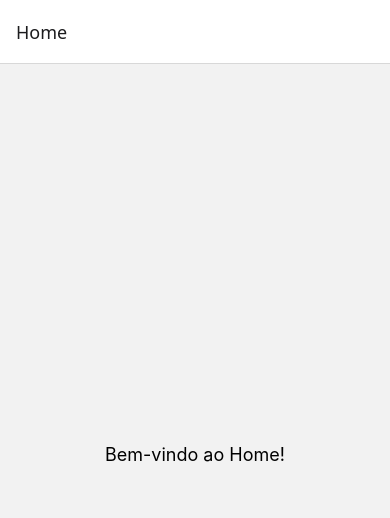
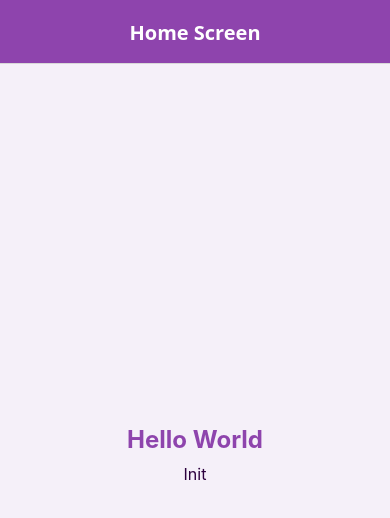
Before and after one commit to RenanCDev/pMobile, a React Native app in the folder pMobile/: screen /Home in a window 390 px wide. Shown: the top 518 px of the page. Built offline with nearby package versions, Linux system fonts and the light colour scheme.

Commit message:
Calma ai paizao

```diff
--- a/pMobile/src/constants/colors.ts
+++ b/pMobile/src/constants/colors.ts
@@ -1,5 +1,9 @@
-export default {
-    primary: '#3498db',
-    background: '#ffffff',
-    text: '#333333',
-  };
+const colors = {
+  primary: '#8e44ad',
+  secondary: '#d2b4de',
+  background: '#f5f0f9',
+  text: '#2c003e',
+  white: '#ffffff',
+};
+
+export default colors;
--- a/pMobile/src/navigation/StackNavigator.tsx
+++ b/pMobile/src/navigation/StackNavigator.tsx
@@ -1,13 +1,33 @@
 import React from 'react';
 import { createNativeStackNavigator } from '@react-navigation/native-stack';
 import HomeScreen from '../screens/HomeScreen';
+import colors from '../constants/colors';
 
 const Stack = createNativeStackNavigator();
 
 export default function StackNavigator() {
   return (
-    <Stack.Navigator>
-      <Stack.Screen name="Home" component={HomeScreen} />
+    <Stack.Navigator
+      screenOptions={{
+        headerStyle: {
+          backgroundColor: colors.primary,
+        },
+        headerTintColor: colors.white,
+        headerTitleAlign: 'center',           // Centraliza o título
+        headerTitleStyle: {
+          fontWeight: 'bold',
+          fontSize: 20,
+        },
+        contentStyle: {
+          backgroundColor: colors.background,
+        },
+      }}
+    >
+      <Stack.Screen
+        name="Home"
+        component={HomeScreen}
+        options={{ title: 'Home Screen' }}
+      />
     </Stack.Navigator>
   );
 }
--- a/pMobile/src/screens/HomeScreen.tsx
+++ b/pMobile/src/screens/HomeScreen.tsx
@@ -1,21 +1,12 @@
 import React from 'react';
-import { View, Text, StyleSheet } from 'react-native';
+import { View, Text } from 'react-native';
+import styles from '../styles/homeStyles';
 
 export default function HomeScreen() {
   return (
     <View style={styles.container}>
-      <Text style={styles.text}>Bem-vindo ao Home!</Text>
+      <Text style={styles.title}>Hello World</Text>
+      <Text style={styles.subtitle}>Init</Text>
     </View>
   );
 }
-
-const styles = StyleSheet.create({
-  container: {
-    flex: 1,
-    justifyContent: 'center',
-    alignItems: 'center',
-  },
-  text: {
-    fontSize: 18,
-  },
-});
--- /dev/null
+++ b/pMobile/src/styles/homeStyles.ts
@@ -0,0 +1,24 @@
+import { StyleSheet } from 'react-native';
+import colors from '../constants/colors';
+
+export default StyleSheet.create({
+  container: {
+    flex: 1,
+    backgroundColor: colors.background,
+    alignItems: 'center',
+    justifyContent: 'center',
+    padding: 20,
+  },
+  title: {
+    fontSize: 24,
+    fontWeight: 'bold',
+    color: colors.primary,
+    marginBottom: 10,
+    textAlign: 'center',
+  },
+  subtitle: {
+    fontSize: 16,
+    color: colors.text,
+    textAlign: 'center',
+  },
+});
```
Also changed, not shown: pMobile/src/components/CustomButton.tsx (+2 -13 lines), pMobile/src/styles/buttonStyles.ts (added, +18 -0 lines).
